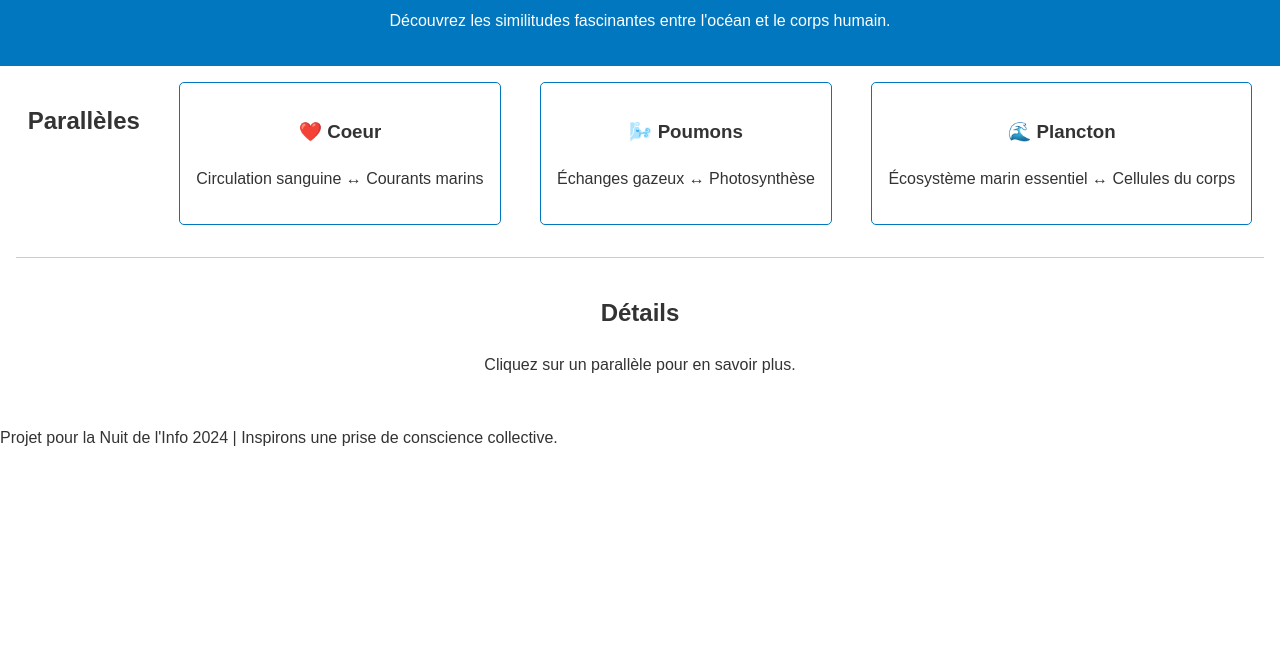
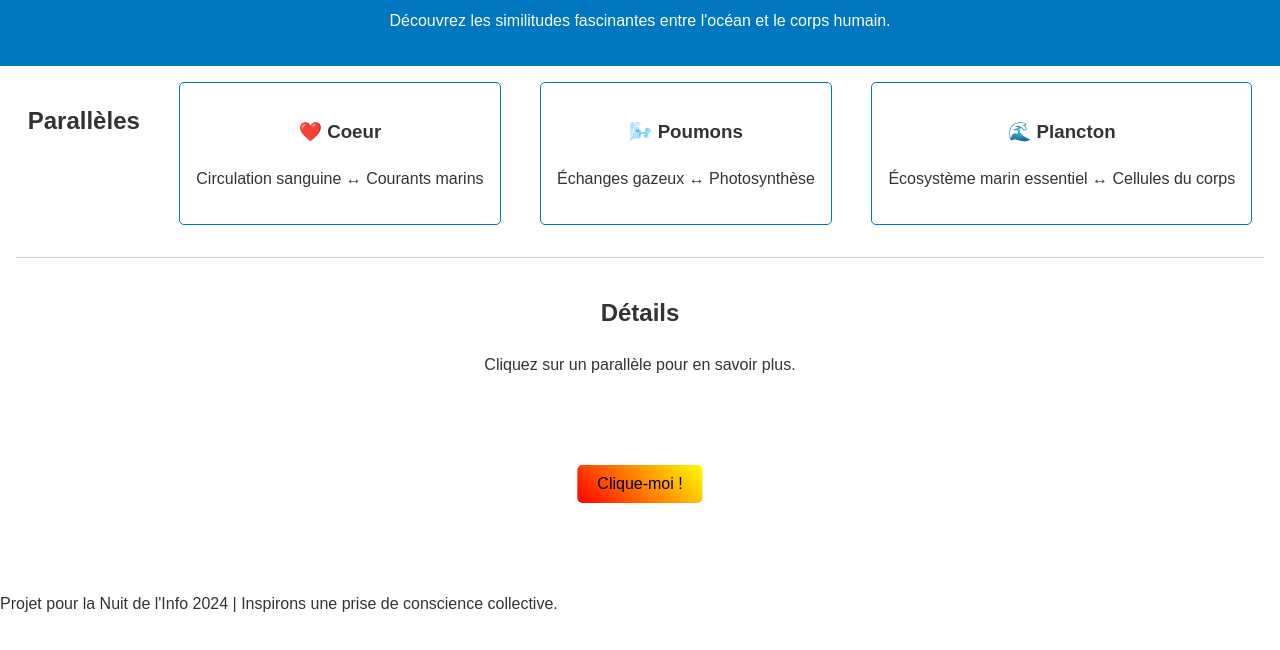
Before and after one commit to louisbecue/nuit-info, a plain HTML site: page index.html in a window 1280 px wide. Shown: the part 102-752 px from the top of the page. Drawn offline with Linux system fonts and the light colour scheme.

Commit message:
Bouton impratique

```diff
--- a/index.html
+++ b/index.html
@@ -31,6 +31,11 @@
         <section id="details">
             <h2>Détails</h2>
             <p id="details-content">Cliquez sur un parallèle pour en savoir plus.</p>
+
+            <!-- Bouton impratique -->
+            <div id="container">
+                <button id="impractical-button">Clique-moi !</button>
+            </div>
         </section>
     </main>
     <footer>
--- a/script.js
+++ b/script.js
@@ -7,3 +7,17 @@ function showDetails(parallel) {
     };
     detailsContent.textContent = details[parallel] || "Sélectionnez un parallèle pour plus d'informations.";
 }
+
+// Ajouter l'effet de déplacement au bouton quand la souris passe dessus
+const button = document.getElementById("impractical-button");
+button.addEventListener("mouseover", () => {
+    const container = document.getElementById("container");
+    const containerWidth = container.offsetWidth;
+    const containerHeight = container.offsetHeight;
+
+    const randomX = Math.random() * (containerWidth - button.offsetWidth);
+    const randomY = Math.random() * (containerHeight - button.offsetHeight);
+
+    button.style.left = `${randomX}px`;
+    button.style.top = `${randomY}px`;
+});
--- a/style.css
+++ b/style.css
@@ -42,3 +42,25 @@ main {
     border-top: 1px solid #ccc;
     padding-top: 1rem;
 }
+
+/* Styles pour le bouton impratique */
+#container {
+    position: relative;
+    margin-top: 2rem;
+    height: 150px;
+}
+
+#impractical-button {
+    position: absolute;
+    top: 50%;
+    left: 50%;
+    transform: translate(-50%, -50%);
+    background: linear-gradient(45deg, red, yellow);
+    color: black;
+    font-size: 16px;
+    border: none;
+    border-radius: 5px;
+    padding: 10px 20px;
+    cursor: pointer;
+    transition: transform 0.3s ease, top 0.3s ease, left 0.3s ease;
+}
```
